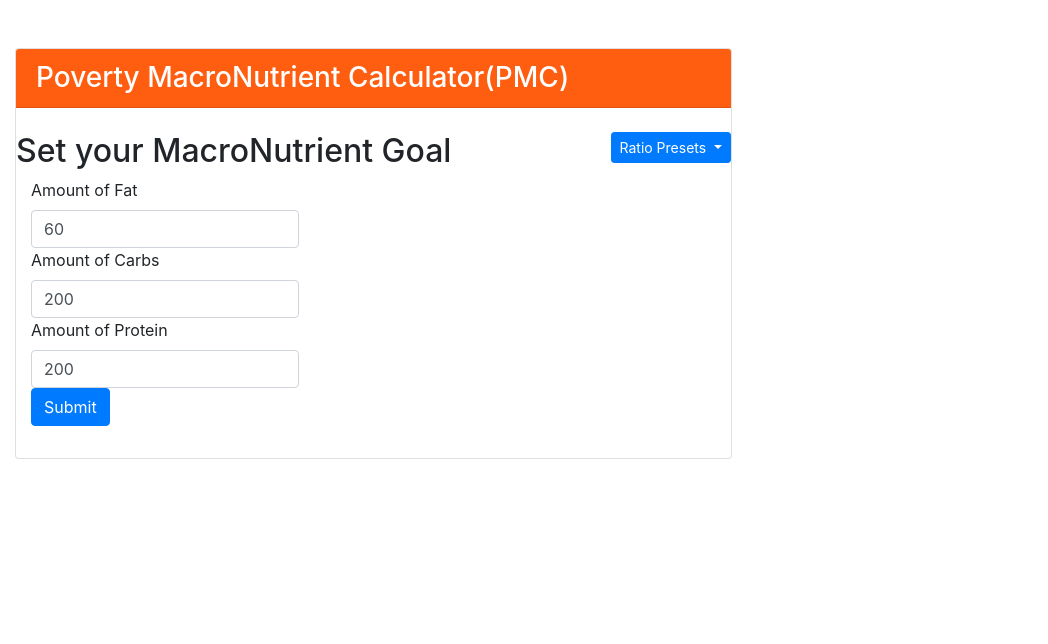
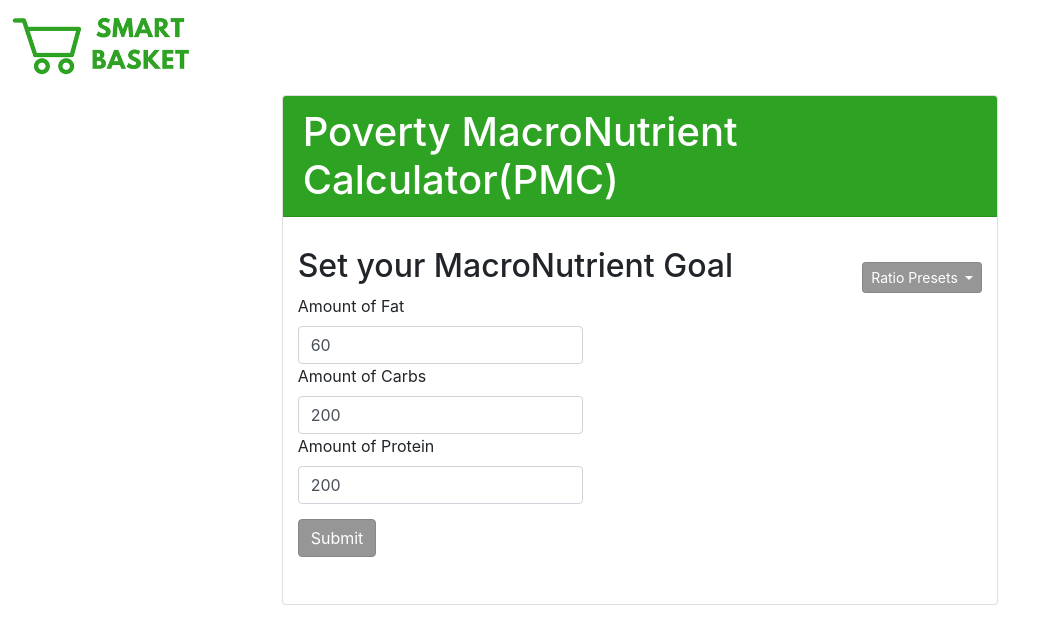
Before and after one commit to wginsberg/EatHackLove, a Flask app: page / in a window 1280 px wide. Shown: the top 644 px of the page, without its empty margins (0-1048 px from the left). Run offline with Flask 2, Linux system fonts and the light colour scheme; some libraries are stand-ins or nearby versions.

Commit message:
STYLE STYLE STYLE

```diff
--- a/static/styles.css
+++ b/static/styles.css
@@ -78,5 +78,37 @@ p{margin-bottom:.3em;}
 }
 
 .bg-mnc {
-	background-color: #ff5e11;
+	background-color: #2ea223;
 }
+
+.card.mt-5 form {
+	padding: 15;
+}
+
+.col-lg-7 {
+	margin: auto;
+}
+
+.col-5 {
+	padding: 0;
+}
+
+.btn-primary {
+	margin-top: 15;
+	background-color: #969696;
+	border-color: #878787;
+}
+
+.smart-logo {
+	max-width: 15%;
+	padding-top: 15;
+	padding-left: 10;
+}
+
+.mt-5 {
+	margin-top: 20 !important
+}
+
+.mt-4 {
+	margin-top: 15 !important
+}
--- a/templates/main_page.jinja
+++ b/templates/main_page.jinja
@@ -7,6 +7,8 @@
 <script src="https://maxcdn.bootstrapcdn.com/bootstrap/4.0.0/js/bootstrap.min.js" integrity="sha384-JZR6Spejh4U02d8jOt6vLEHfe/JQGiRRSQQxSfFWpi1MquVdAyjUar5+76PVCmYl" crossorigin="anonymous"></script>
 </script>
 <link rel="stylesheet" type="text/css" href="static/styles.css">
+
+<img class="smart-logo" src="static/smart_basket.png" />
 
 <title>
 Poverty Macros Calculator
@@ -20,7 +22,7 @@ Poverty Macros Calculator
 
 <div class="col-lg-7">
 	<div class="card mt-5">
-		<h3 class="card-header text-white bg-mnc">Poverty MacroNutrient Calculator(PMC)</h1>
+		<h1 class="card-header text-white bg-mnc">Poverty MacroNutrient Calculator(PMC)</h1>
 <form action="{{ url_for('calculate') }}" method=post>
 <h2 class="mt-4">Set your MacroNutrient Goal<span data-toggle="tooltip" data-placement="bottom" title="" data-original-title="Adjust the ratios by either using the sliders or presets to find gram amounts per macronutrient for the given ratio and daily calorie amount."><i class="fa fa-info-circle" aria-hidden="true"></i></span><span class="float-right">
 <button type="button" class="btn btn-primary btn-sm dropdown-toggle" data-toggle="dropdown" aria-haspopup="true" aria-expanded="false" _vimium-has-onclick-listener="">
```
Also changed, not shown: static/smart_basket.png (added).
